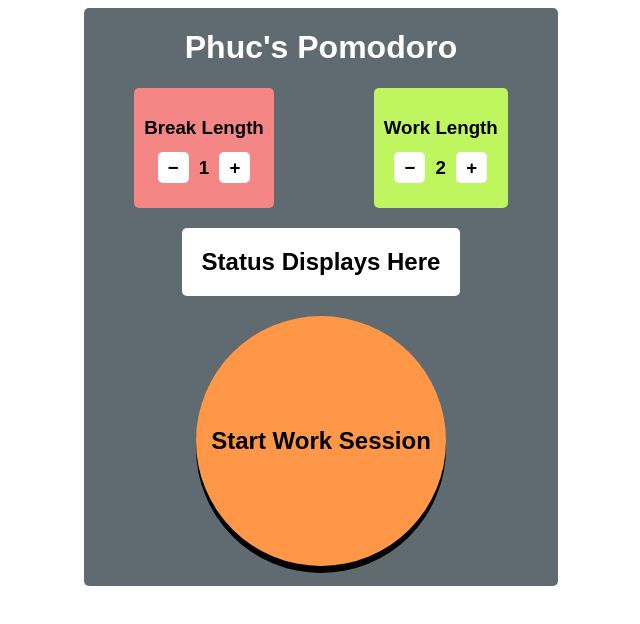
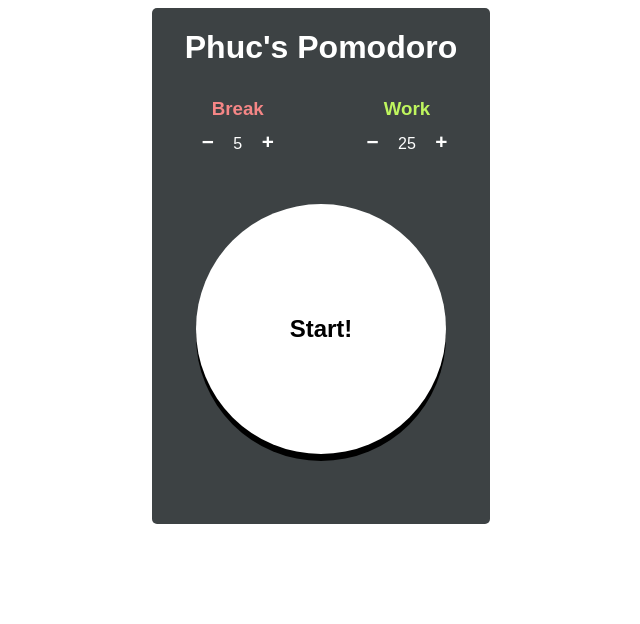
Before and after one commit to phuchle/js-pomodoro, a plain HTML site: page index.html in a window 1280 px wide. Shown: the whole page, without its empty margins (319-959 px from the left). Drawn offline with Linux system fonts and the light colour scheme.

Commit message:
Remove status, refine styling and reorganize the code.

```diff
--- a/index.html
+++ b/index.html
@@ -12,39 +12,34 @@
       <div id="pomodoro">
         <h1>Phuc's Pomodoro</h1>
         <div id="settings-container">
-          <div id="break">
-            <h3>
-              Break Length
+          <div>
+            <h3 id="break">
+              Break
             </h3>
-            <h3>
               <span id="breakControls">
                 <span id="subtractBreakTime">&minus;</span>
                 <span id="breakTimer">
-                  1
+                  5
                 </span>
                 <span id="addBreakTime">+</span>
               </span>
+          </div>
+          <div>
+            <h3 id="work">
+              Work
             </h3>
-          </div>
-          <div id="work">
-            <h3>
-              Work Length
-            </h3>
-            <h3>
               <span>
                 <span id="subtractWorkTime">&minus;</span>
                 <span id="workTimer">
-                  2
+                  25
                 </span>
                 <span id="addWorkTime">+</span>
               </span>
-            </h3>
           </div>
         </div>
-        <h2 id="status">Status Displays Here</h2>
         <div id="clock">
           <h2 id="countdown">
-            Start Work Session
+            Start!
           </h2>
         </div>
       </div>
--- a/script.js
+++ b/script.js
@@ -1,9 +1,13 @@
 // --- User Story: I can start a 25 minute pomodoro, and the timer will go off once 25 minutes has elapsed.
-// User Story: I can reset the clock for my next pomodoro.
+// --- User Story: I can reset the clock for my next pomodoro.
 // ---User Story: I can customize the length of each pomodoro.
 
 // TimeController class
 // Initial time value, subtract method, add method
+
+var countingDown; // will be truthy if countdown is running, else null
+var saveFile; // time left is saved to this object
+var mode = 'work'; // default mode begins on a work session
 
 class TimeController {
   constructor(timeDisplayElement) {
@@ -80,16 +84,15 @@ var addTimeChangeDetection = () => {
 
 }
 
-var mode = 'work';
 function countdown(save) {
   // this function returns updateTimer() which can be toggled
   var breakLength = document.getElementById('breakTimer').innerText;
   var workLength = document.getElementById('workTimer').innerText;
   var countdownTimer = document.getElementById('countdown');
+  var clock = document.getElementById('clock');
   var minutes;
   var seconds;
   var timer;
-  var status = document.getElementById('status');
   // debugger;
   // checks which session mode (break or work) the clock is on
   // if break, sets minutes to breakLength
@@ -113,7 +116,7 @@ function countdown(save) {
   }
 
   return function updateTimer() {
-    setStatus(status);
+    updateClockColor(clock);
     // if seconds are undefined, assigns seconds to 0
     seconds === undefined ? seconds = 0 : seconds;
     // pads seconds if seconds is a single digit
@@ -147,11 +150,11 @@ function countdown(save) {
   }
 }
 
-var setStatus = (status) => {
+var updateClockColor = (clock) => {
   if (mode === 'work') {
-    status.innerText = 'Workin\'';
+    clock.style.backgroundColor = "#bff55e";
   } else if (mode === 'break') {
-    status.innerText = 'Chillin\'';
+    clock.style.backgroundColor = "#f58686";
   }
 }
 
@@ -166,14 +169,12 @@ var saveTime = () => {
   return save;
 }
 
-var countingDown;
-var saveFile;
 var toggleCountdown = () => {
   // when toggleCountdown is pressed, it will run or stop countdown
   // if countdown is running, it will clear countdown
   var timer = countdown(saveFile);
   if (!countingDown) {
-    countingDown = setInterval(timer, 100);
+    countingDown = setInterval(timer, 1000);
   } else {
     saveFile = saveTime();
     clearInterval(countingDown);
--- a/style.css
+++ b/style.css
@@ -25,14 +25,18 @@ h1 {
 }
 
 #subtractBreakTime, #addBreakTime, #subtractWorkTime, #addWorkTime {
-  background-color: #FFFFFF;
+  color: #FFFFFF;
   border-radius: 5px;
   padding: 5px 10px;
   cursor: pointer;
+  font-weight: bold;
+  font-size: 1.3rem;
 }
 
 #breakTimer, #workTimer {
   padding: 2px 5px;
+  font-weight: 100;
+  color: #FFFFFF;
 }
 
 #pomodoro {
@@ -41,9 +45,9 @@ h1 {
   flex-direction: column;
   align-items: center;
   justify-content: space-between;
-  background-color: #5f6b71;
+  background-color: #3d4244;
   border-radius: 5px;
-  padding-bottom: 20px;
+  padding-bottom: 70px;
   /*Prevents selecting any text for better UX*/
   -webkit-touch-callout: none; /* iOS Safari */
   -webkit-user-select: none; /* Safari */
@@ -57,38 +61,30 @@ h1 {
 #break, #work {
   margin: 0 50px;
   padding: 10px;
-  border-radius: 5px;
 }
 
 #break {
-  background-color: #f58686;
+  color: #f58686;
 }
 
 #work {
-  background-color: #bff55e;
-}
-
-#status {
-  background-color: white;
-  padding: 20px;
-  border-radius: 5px;
-  cursor: default;
+  color: #bff55e;
 }
 
 #clock {
   height: 250px;
   width: 250px;
   border-radius: 125px;
-  background-color: #ff9748;
+  background-color: #FFFFFF;
   display: flex;
   align-items: center;
   justify-content: center;
   box-shadow: 0 7px;
   transition: background-color 1s;
   cursor: pointer;
+  margin-top: 50px;
 }
 
 #clock:active {
   box-shadow: inset 0 5px;
-  background-color: #fdc499;
 }
```
